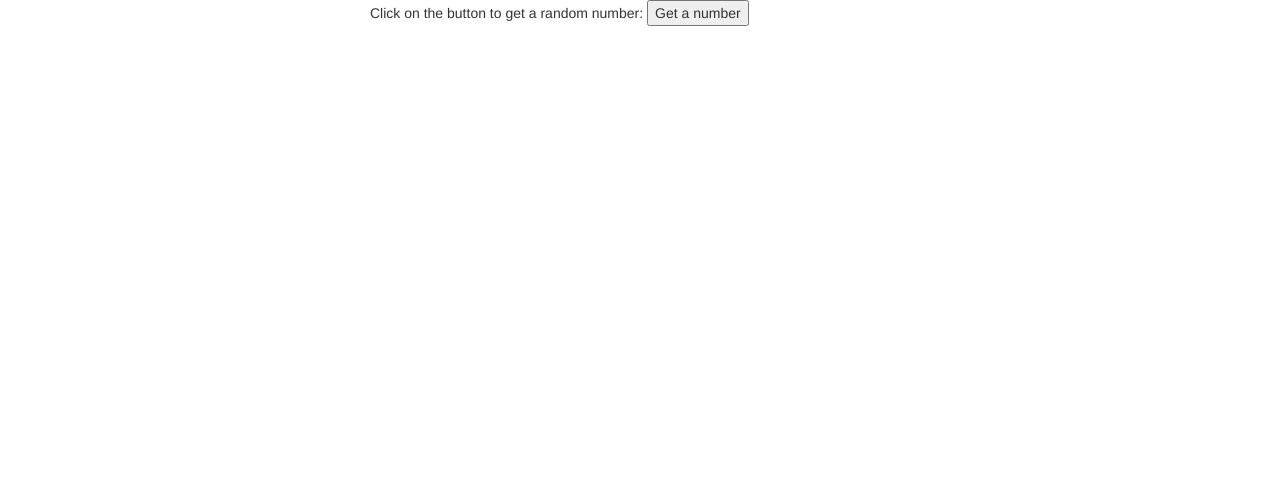
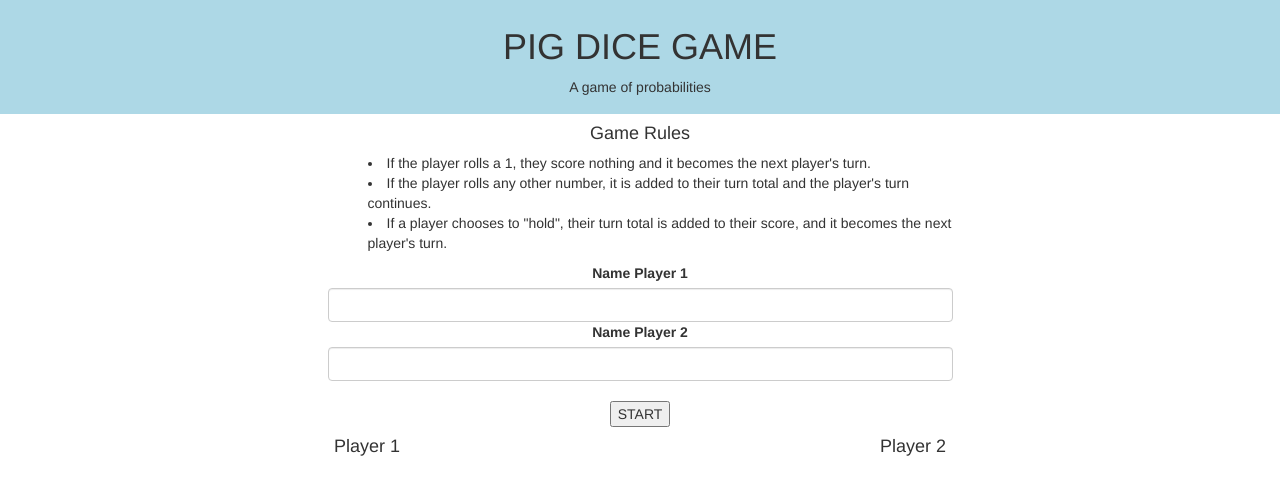
Before and after one commit to Kiptim54/Pigdice, a plain HTML site: page index.html in a window 1280 px wide. Drawn offline with Linux system fonts and the light colour scheme.

Commit message:
add html and js setup for playernames

```diff
--- a/css/styles.css
+++ b/css/styles.css
@@ -0,0 +1,15 @@
+.container-fluid{
+  text-align:center;
+  margin:0;
+  padding:0px;
+}
+
+header{
+  background-color:lightblue;
+  margin-top:0;
+  padding:7px;
+}
+#rules li{
+  list-style-position: inside;
+  text-align:left;
+}
--- a/index.html
+++ b/index.html
@@ -6,21 +6,57 @@
   <link rel="stylesheet" href="css/bootstrap.min.css">
   <link rel="stylesheet" href="css/styles.css">
   <link href="https://fonts.googleapis.com/css?family=Rochester" rel="stylesheet">
-  <title>Ping Pong</title>
+  <script src="js/jquery-3.3.1.js"></script>
+  <script src="js/scripts.js"></script>
+  <title>Pigdice | Kiptim</title>
 </head>
+<!----------------------------------------------------------------->
+<body>
+  <div class="container-fluid">
+    <div class=row>
+    <div class="col-md-12">
+      <header>
+        <h1>PIG DICE GAME</h1>
+        <p>A game of probabilities</p>
+      </header>
+    </div>
+    </div>
+    <div class="row">
+      <div class="col-md-6 col-md-offset-3" id="rules">
+        <h4> Game Rules</h4>
+        <ul>
+          <li>If the player rolls a 1, they score nothing and it becomes the next player's turn.</li>
+          <li>If the player rolls any other number, it is added to their turn total and the player's turn continues.</li>
+          <li>If a player chooses to "hold", their turn total is added to their score, and it becomes the next player's turn.</li>
+        </ul>
+      </div>
+    </div>
+    <div class="row">
+      <div class="col-md-6 col-md-offset-3">
+        <form id="start">
+          <label for="player1">Name Player 1</label>
+          <input class="form-control" id="player1">
 
-<body>
-  <div class="container">
-    <div class="col-md-6 col-md-offset-3">
-      Click on the button to get a random number:
-      <button id="random"> Get a number</button>
-      <div class="answer"></div>
+          <label for="player1">Name Player 2</label>
+          <input class="form-control" id="player2">
+          <BR>
+          <button type="submit">START</button>
+        </form>
+      </div>
     </div>
-      <div class="total"></div>
+    <div class="row">
+      <div class="col-md-3 col-md-offset-2 col-xs-6">
+        <h4 class="name2">Player 1</h4>
+        <div id="playerScore1"></div>
+      </div>
+      <div class="col-md-3 col-md-offset-2 col-xs-6">
+        <h4 class="name1">Player 2</h4>
+        <div id="playerScore2"></div>
+      </div>
+    </div>
   </div>
 
-  <script src="js/jquery-3.3.1.js"></script>
-  <script src="js/scripts.js"></script>
+
 </body>
 
 </html>
--- a/js/scripts.js
+++ b/js/scripts.js
@@ -1 +1,10 @@
-//Us
+$(document).ready(function(){
+  $("#start").submit(function(event){
+    event.preventDefault();
+  var Player1=$("#player1").val();
+  var Player2=$("#player2").val();
+  $("#start").hide();
+  $(".name1").html(Player1);
+  $(".name2").html(Player2);
+});
+});
```
Also changed, not shown: 1 other file.
